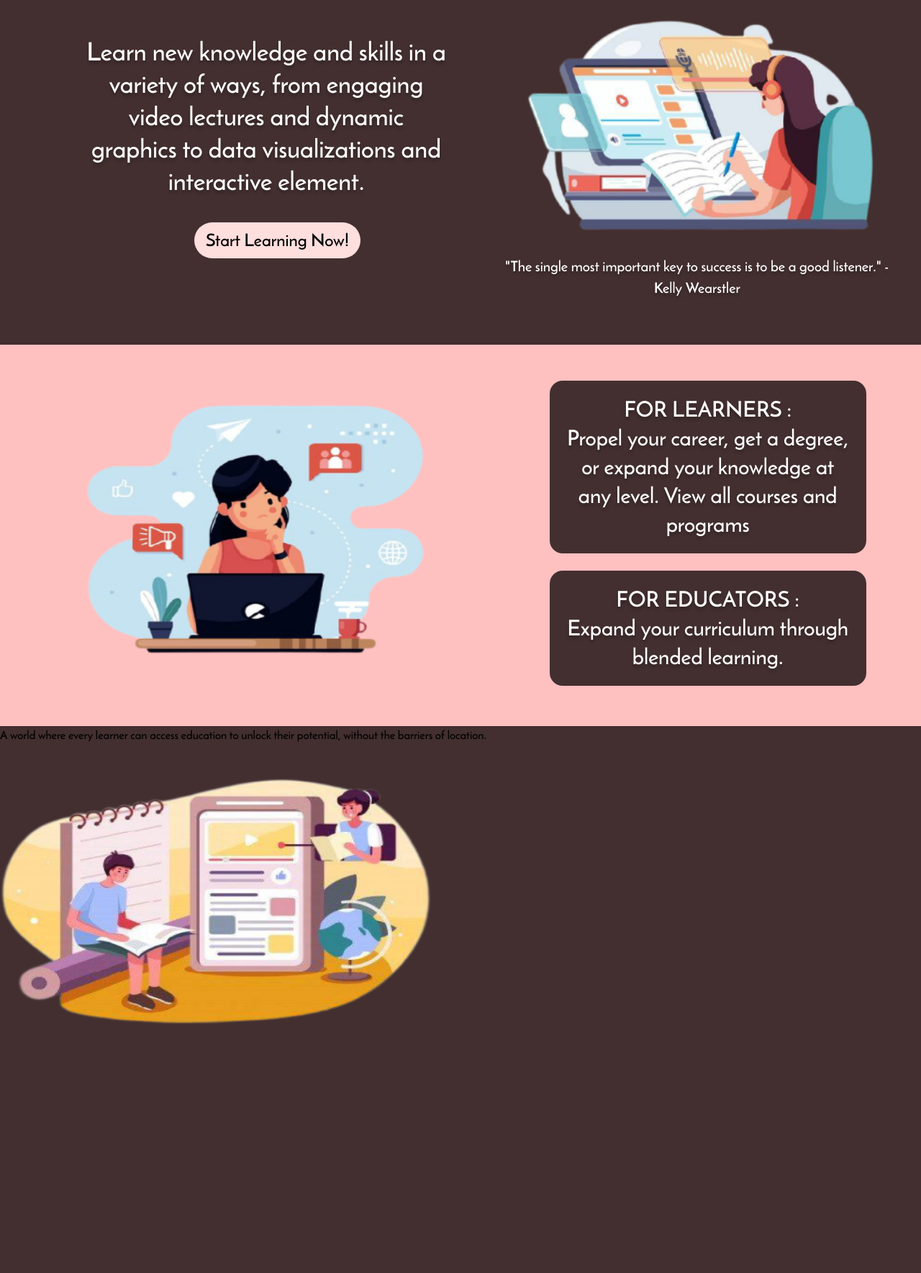
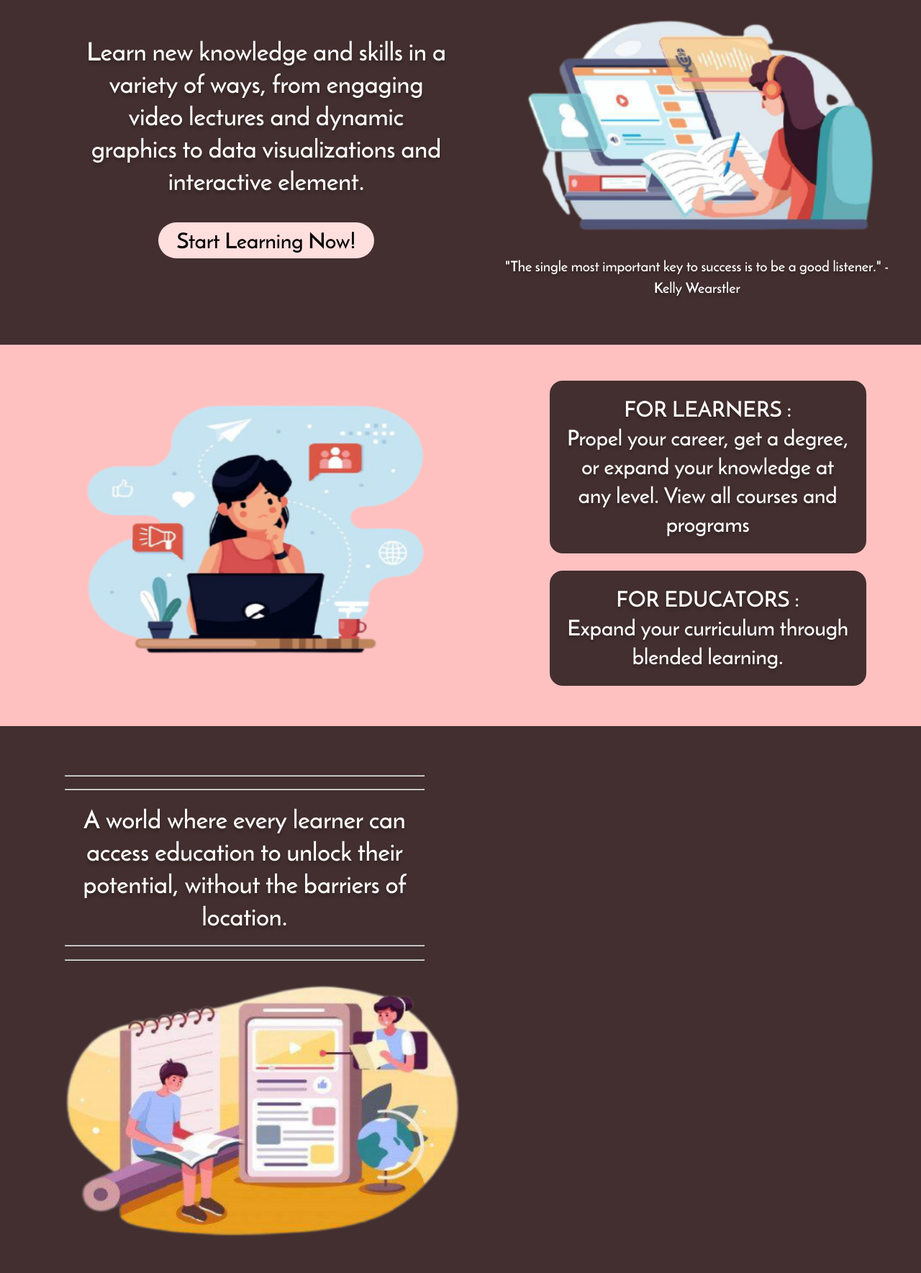
Before and after one commit to NadiaClarissaHermawan/StudieKuy-Online-Course, a PHP site: template view/index.php in a window 1280 px wide. Shown: the part 131-1900 px from the top of the page at 72% size. Before the commit the page ends 1553 px from the top, so only its background shows below. Run offline with PHP 8.4, Linux system fonts and the light colour scheme; the template is opened without the code that fills it, so the values that code supplies are empty.

Commit message:
index.php done

```diff
--- a/view/index.php
+++ b/view/index.php
@@ -14,7 +14,7 @@
                 from engaging video lectures and dynamic graphics to
                 data visualizations and interactive element.
             </div>
-            <a href="courses"><button type="submit" id="tombolStartLearning" style="font-size: 24px;">Start Learning Now!</button></a>
+            <a href="courses"><button type="submit" id="tombolStartLearning" style="font-size: 30px;">Start Learning Now!</button></a>
         </div>
         <div class="inline" style="vertical-align:middle;">
             <img src="view/images/index1.png" id="gambarIndex1"/>
@@ -46,10 +46,14 @@
     </div>
 
     <!-- blok coklat bawah -->
-    <div>
-        <div class="inline">
+    <div style="padding-left: 90px; padding-top: 50px">
+        <div class="inline tulisanPutih" id="aWorldWhere">
+            <hr>
+            <hr>
             A world where every learner can access education to unlock their potential,
             without the barriers of location.
+            <hr>
+            <hr>
         </div>
         <div class="inline">
             <img src="view/images/index3.png" id="gambarIndex3"/>
--- a/view/layout/style/style.css
+++ b/view/layout/style/style.css
@@ -127,14 +127,12 @@ body {
 }
 
 #tombolStartLearning {
-    width: 231px;
+    width: 300px;
     height: 50px;
-    left: 400px;
-    top: 200px;
     background: #FFDEDE;
     border-radius: 30px;
     margin-top: 0px;
-    margin-left: 270px;
+    margin-left: 220px;
     border: none;
 }
 #tombolStartLearning:hover {
@@ -184,11 +182,20 @@ body {
 }
 
 #gambarIndex3 {
-    width: 600px;
-    height: 440px;
+    width: 550px;
+    height: 450px;
     margin-right: 100px;
+    vertical-align: middle;
 }
 
+#aWorldWhere {
+    vertical-align: middle;
+    font-size: 35px;
+    line-height: 45px;
+    width: 500px;
+    height: 260px;
+    margin-right: 90px;
+}
 /* styling page userLogin.php
 --------------------
  */
```
